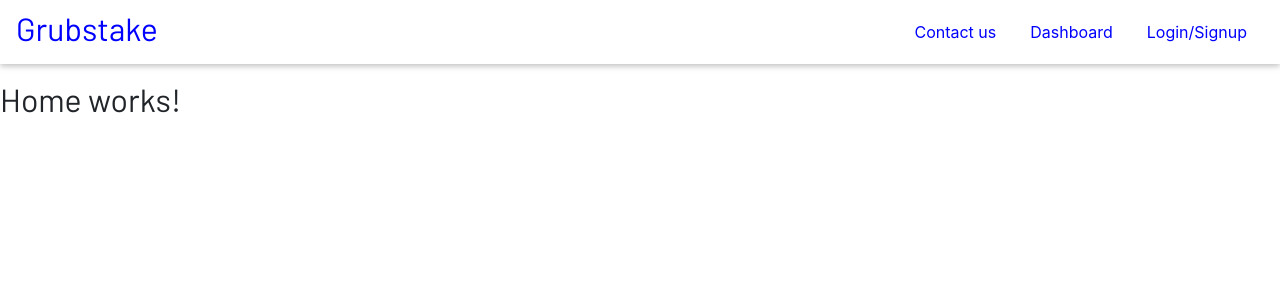
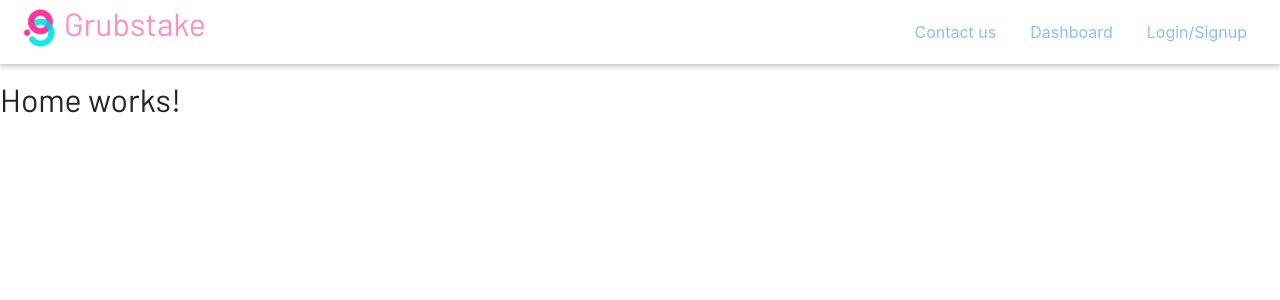
Before and after one commit to shivamvk/Grubstake-frontend, a React (Create React App) app: page / in a window 1280 px wide. Shown: the top 300 px of the page. Built offline with nearby package versions, Linux system fonts and the light colour scheme.

Commit message:
add temp logo and update nav ui

```diff
--- a/src/shared/Navigation/MainNavigation.css
+++ b/src/shared/Navigation/MainNavigation.css
@@ -14,23 +14,28 @@
   display: block;
   width: 2rem;
   height: 2px;
-  background: blue;
+  background: black;
 }
 
 .main-navigation__menu-btn span:hover {
   display: block;
   width: 2rem;
   height: 2px;
-  background: darkblue;
+  background: #ff8fbc;
 }
 
-.main-navigation__title a{
-  color: blue;
+.main-navigation__logo {
+  width: 3rem;
+  height: 3rem;
+}
+
+.main-navigation__title a {
+  color: #ff8fbc;
   text-decoration: none;
 }
 
 .main-navigation__title a:hover {
-  color: darkblue;
+  color: #8bc2f2;
   text-decoration: none;
 }
 
--- a/src/shared/Navigation/MainNavigation.js
+++ b/src/shared/Navigation/MainNavigation.js
@@ -34,7 +34,7 @@ const MainNavigation = (props) => {
           <span />
         </button>
         <h2 className="main-navigation__title">
-          <Link to="/">Grubstake</Link>
+          <Link to="/"><img src="/g_logo.jpg" className="main-navigation__logo" alt="g"/>Grubstake</Link>
         </h2>
         <nav className="main-navigation__header-nav">
           <NavLinks />
--- a/src/shared/Navigation/NavLinks.css
+++ b/src/shared/Navigation/NavLinks.css
@@ -16,20 +16,20 @@
 
 .nav-links a {
   border: 1px solid transparent;
-    color: blue;
+  color: #8bc2f2;
   text-decoration: none;
   padding: 0.5rem;
 }
 
-  .nav-links a:hover{
-    color: darkblue;
+.nav-links a:hover {
+  color: #ff8fbc;
   text-decoration: none;
 }
 
 .nav-links button {
   cursor: pointer;
   border: 1px solid #292929;
-    color: blue;
+  color: #8bc2f2;
   background: transparent;
   padding: 0.5rem;
   font: inherit;
@@ -41,7 +41,7 @@
 
 .nav-links button:hover,
 .nav-links button:active {
-    color: darkblue;
+  color: #ff8fbc;
 }
 
 @media (min-width: 768px) {
@@ -54,18 +54,22 @@
   }
 
   .nav-links a {
-      color: blue;
+    color: #8bc2f2;
     text-decoration: none;
+  }
+
+  .nav-links a:hover {
+    color: #ff8fbc;
   }
 
   .nav-links button {
     border: 1px solid white;
-      color: #292929;
+    color: #8bc2f2;
     background: transparent;
   }
 
   .nav-links button:hover,
   .nav-links button:active {
-      color: brown;
+    color: #ff8fbc;
   }
 }
```
Also changed, not shown: public/g_logo.jpg (added), public/manifest.json. Lines whose indentation alone changed are shown as unchanged.
